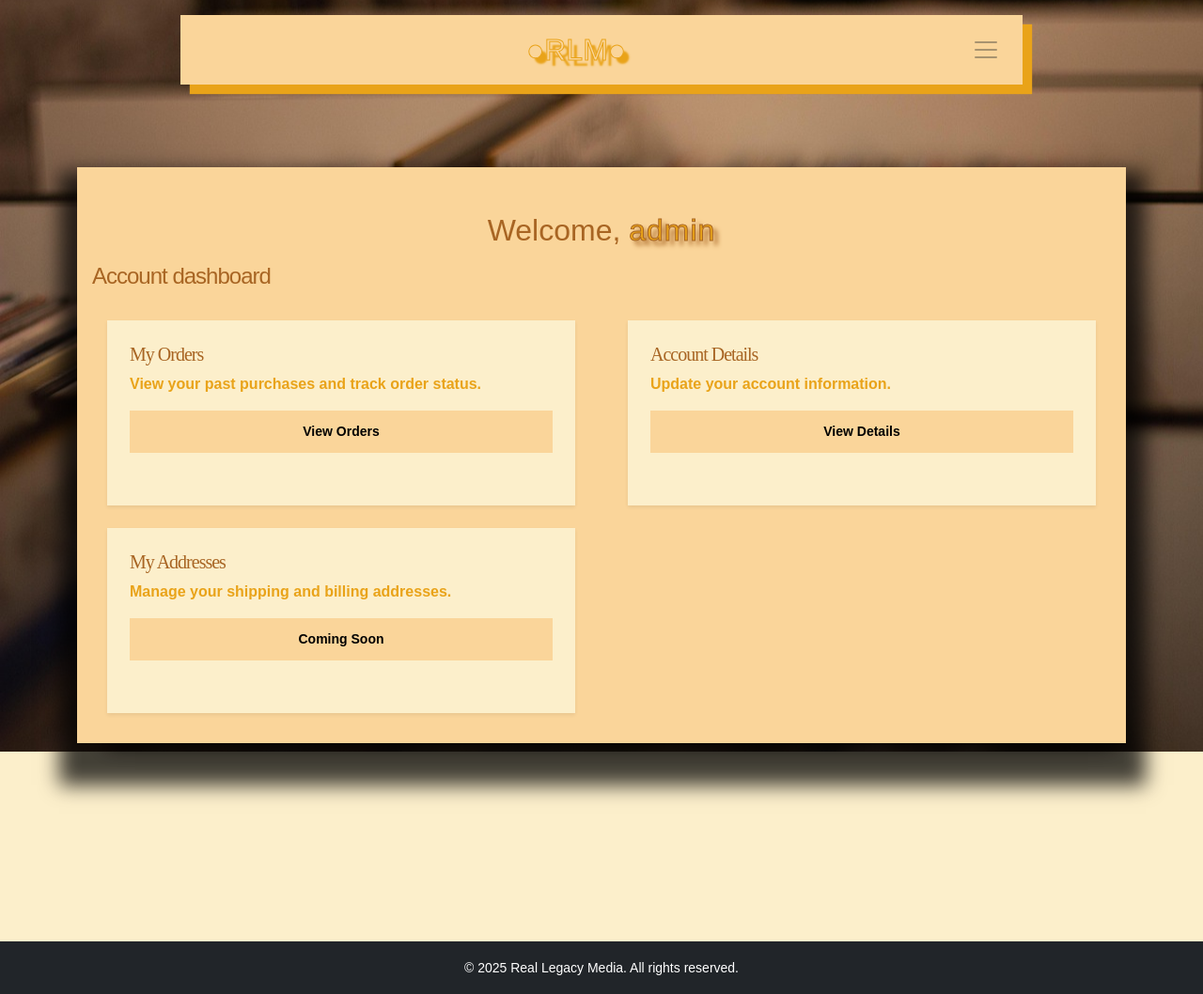
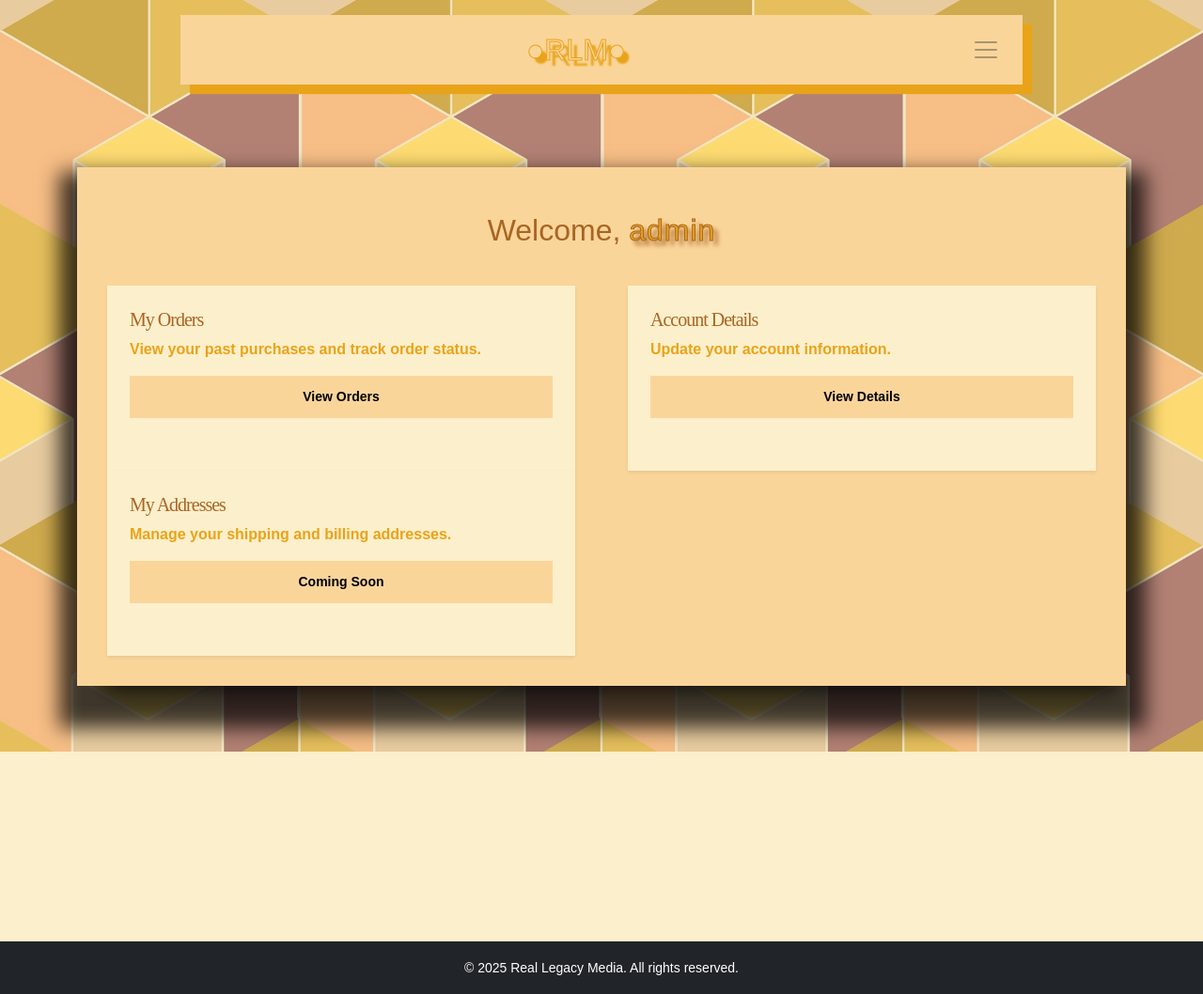
Before and after one commit to TylerRTDev/CI-MSProject4, a Django app: page /accounts/profile/ in a window 1280 px wide. Shown: the whole page at 94% size. Run offline with Django 5.2, Linux system fonts and the light colour scheme; a user stored in the database is signed in; some web fonts are replaced.

Commit message:
Update: Remove profile bg

```diff
--- a/static/css/style.css
+++ b/static/css/style.css
@@ -125,6 +125,7 @@ h1 {
     background-position: center;
     background-repeat: no-repeat;
     z-index: -1000;
+    opacity: 65%;
 }
 
 .dashboard-bg-container {
@@ -457,6 +458,7 @@ box-shadow: rgba(0, 0, 0, 0.3) 0px 19px 38px, rgba(0, 0, 0, 0.22) 0px 15px 12px;
 .profile-container h2 {
     color: var(--brown);
     text-align: center;
+    margin-bottom: 1.5rem;
 }
 
 .profile-container h2 span {
--- a/templates/accounts/profile.html
+++ b/templates/accounts/profile.html
@@ -1,12 +1,11 @@
 {% extends 'base.html' %}
 {% block content %}
-<div class="dashboard-bg-container"></div>
+{% comment %} <div class="dashboard-bg-container"></div> {% endcomment %}
 <div class="profile-dashboard-container">
   <div class="profile-container container py-5">
       <h2>Welcome, <span>{{ user.username|default:user.username }}<span></h2>
-      <h4>Account dashboard</h4>
 
-    <div class="row g-4">
+    <div class="row g-">
       <!-- My Orders -->
       <div class="col-md-6">
         <div class="card p-4 shadow-sm h-100">
```
